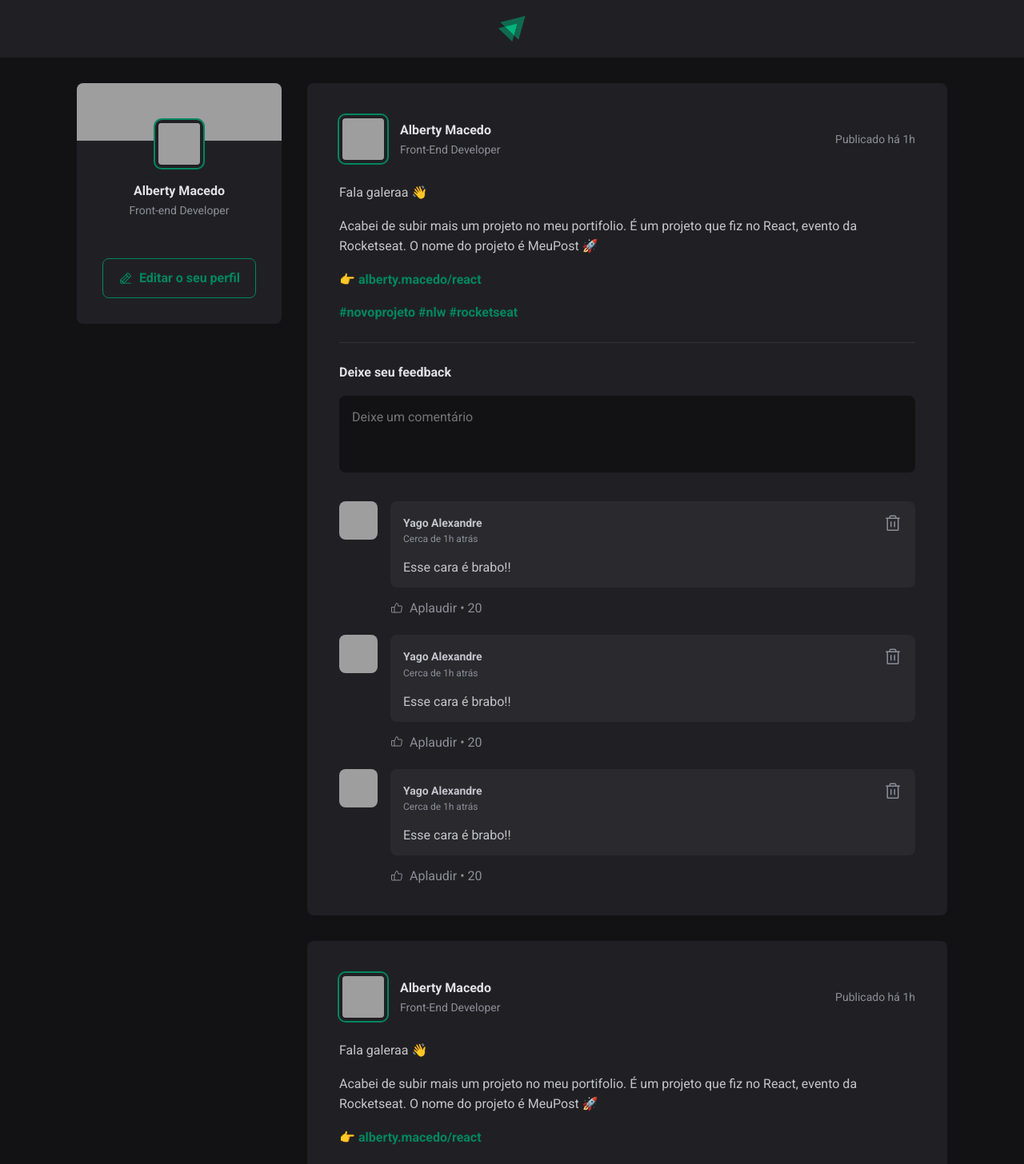
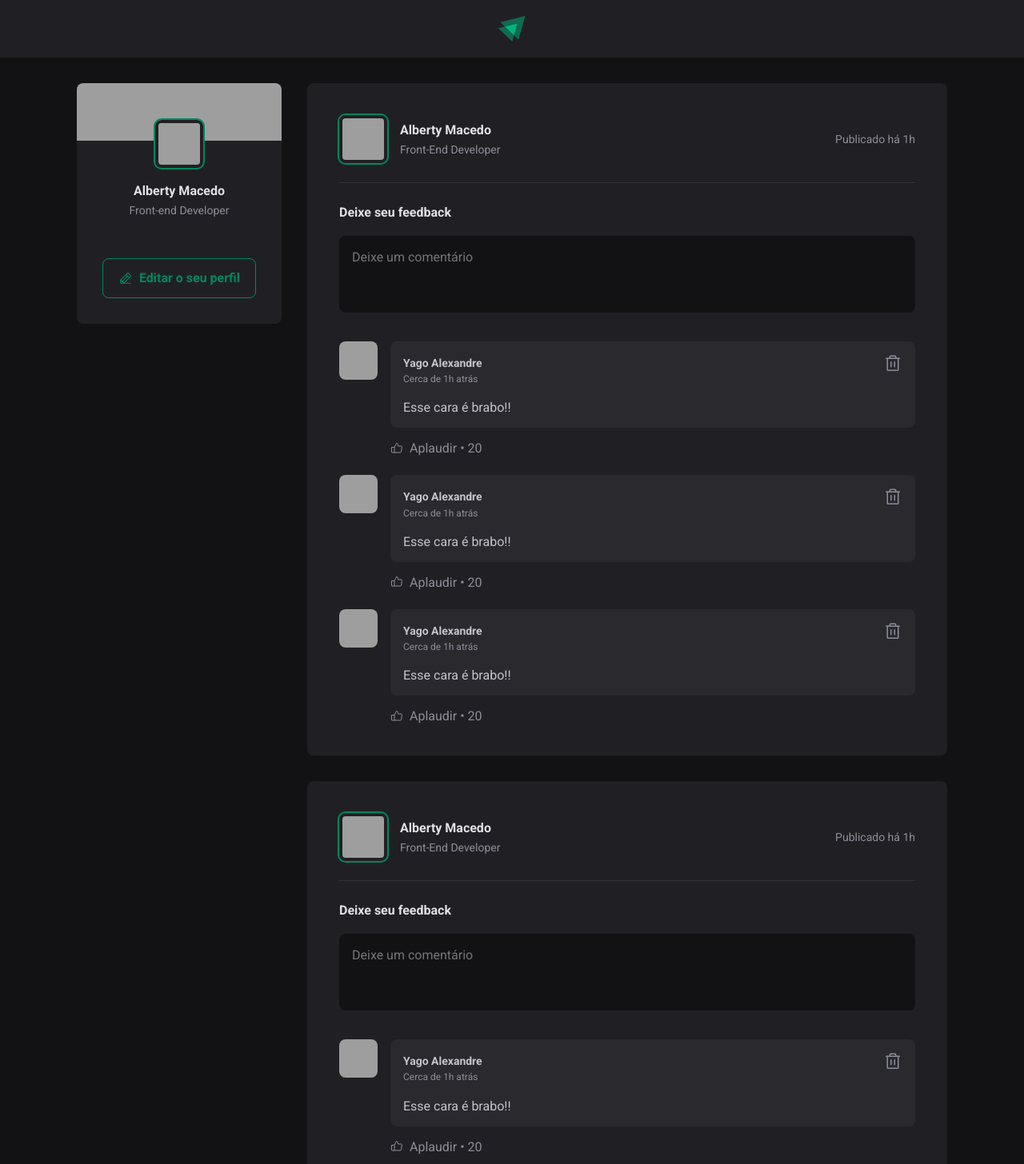
Before and after one commit to Albertymacedo/FundamentosReactJs, a React (Vite) app: page / in a window 1280 px wide. Shown: the top 1456 px of the page at 80% size. Built offline with nearby package versions, Linux system fonts and the light colour scheme; grey boxes are pictures that could not be loaded.

Commit message:
iterando no jsx

```diff
--- a/src/App.jsx
+++ b/src/App.jsx
@@ -1,3 +1,4 @@
+/* eslint-disable react/jsx-key */
 import { Post } from './components/Post'
 import { Header } from './components/Header';
 import { Sidebar } from './components/Sidebar';
@@ -5,6 +6,41 @@ import { Sidebar } from './components/Sidebar';
 import styles from './App.module.css';
 
 import './global.css';
+
+const posts = [
+
+  {
+    id: 1,
+    author: {
+      avatarUrl: 'https://github.com/albertymacedo.png',
+      name: 'Alberty Macedo',
+      role: 'Developer'
+    },
+    content: [
+      {type: 'paragraph', content: 'Fala galeraa 👋'},
+      {type: 'paragraph', content:'Acabei de subir mais um projeto no meu portifolio. É um projeto que fiz no React, evento da Rocketseat. O nome do projeto é MeuPost 🚀'},
+      {type: 'link', content: 'alberty.macedo/react'},
+
+    ],
+    publishedAt: new Date('2023-08-01 12:59:00'),
+  },
+  {
+    id: 2,
+    author: {
+      avatarUrl: 'https://github.com/goltaraya.png',
+      name: 'Yago Alexandre',
+      role: 'Devops'
+    },
+    content: [
+      {type: 'paragraph', content: 'Fala galeraa 👋'},
+      {type: 'paragraph', content:'Acabei de subir mais um projeto no meu portifolio. É um projeto que fiz no React, evento da Rocketseat. O nome do projeto é MeuPost 🚀'},
+      {type: 'link', content: 'alberty.macedo/react'},
+
+    ],
+    publishedAt: new Date('2023-08-02 12:59:00'),
+  },
+];
+
 export function App() {
   return (
     <div>
@@ -13,14 +49,15 @@ export function App() {
       <div className={styles.wrapper}>
         <Sidebar />
         <main>
-        <Post
-        author= "Alberty Macedo"
-        content= "Lorem ipsum dolor sit amet consectetur adipisicing elit. Aperiam, minima libero commodi cum nemo sit veniam voluptate fugiat soluta maxime nihil culpa ipsa. Libero quae, dolores aspernatur voluptatum id neque?"
-      />
-      <Post
-              author= "Pessoa Aleatória"
-              content= "Hoje foi um dia produtivo!"
-            />
+          {posts.map(post => {
+            return (
+               <Post
+               author = {post.author}
+               content = {post.content}
+               publishedAt = {post.published}
+               />
+               )
+          })}
         </main>
       </div>
     </div>
--- a/src/components/Post.jsx
+++ b/src/components/Post.jsx
@@ -2,7 +2,9 @@ import { Avatar } from './Avatar';
 import { Comment } from './Comment';
 import styles from './Post.module.css';
 
-export function Post() {
+export function Post(props) {
+console.log(props)
+
   return (
     <article className={styles.post}>
       <header>
@@ -17,14 +19,7 @@ export function Post() {
         <time title="26 de Julho as 12:52" dateTime='2023-26-07 12:50:10'>Publicado há 1h</time>
       </header>
       <div className={styles.content}>
-        <p>Fala galeraa 👋</p>
-        <p>Acabei de subir mais um projeto no meu portifolio. É um projeto que fiz no React, evento da Rocketseat. O nome do projeto é MeuPost 🚀</p>
-        <p>👉 {' '} <a href=''> alberty.macedo/react</a></p>
-        <p>
-          <a href=''>#novoprojeto</a>{'  '}
-          <a href=''> #nlw </a>{'  '}
-          <a href=''>#rocketseat </a>
-        </p>
+
       </div>
       <form className={styles.commentForm}>
         <strong>Deixe seu feedback</strong>
```
